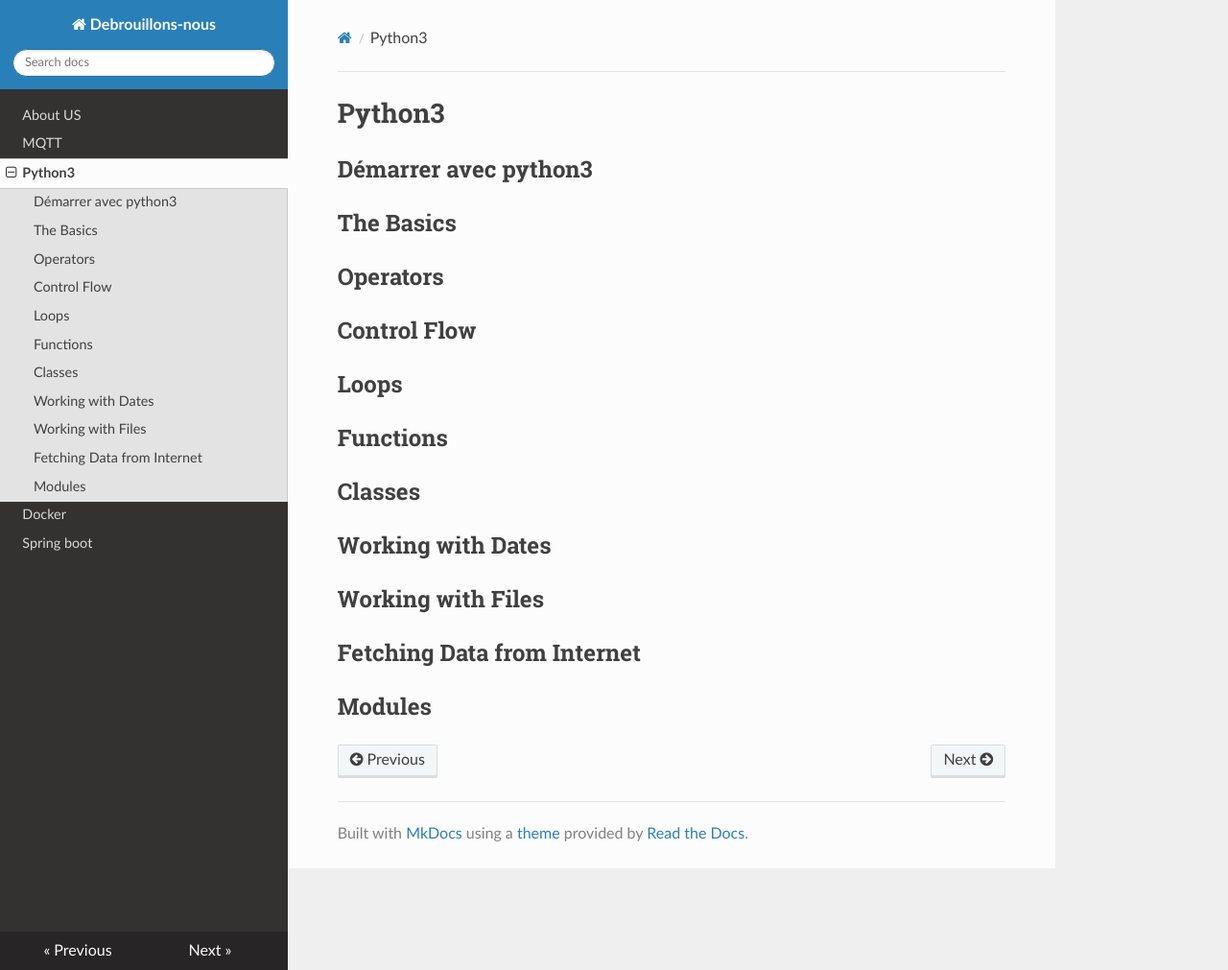
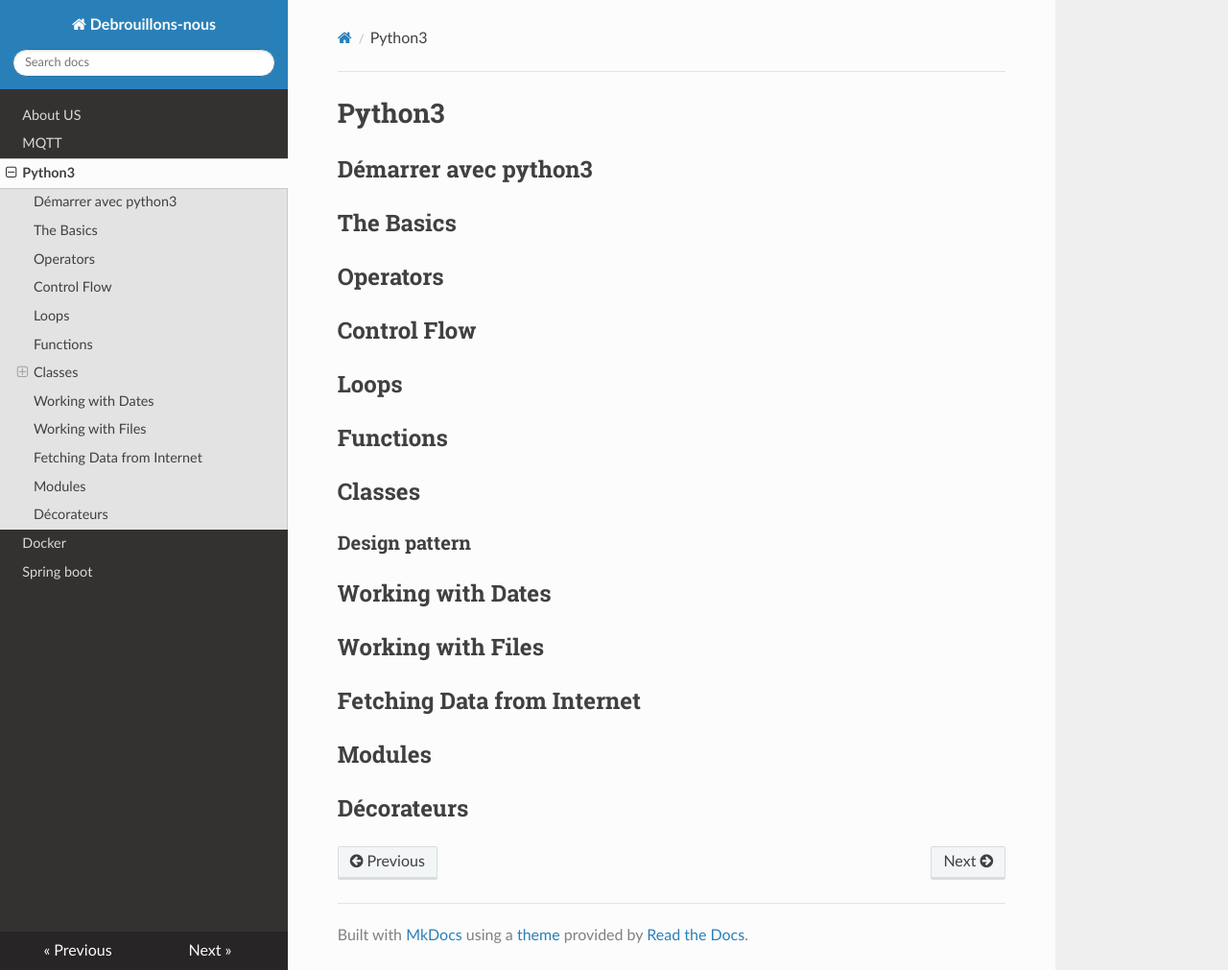
Before and after one commit to debrouillonsnous/debrouillonsnous.github.io, an MkDocs documentation site: the page built from docs/Python.md, in a window 1280 px wide and 1011 px high. Shown: the whole window at 96% size. Built offline with MkDocs 1.6.1, drawn with Linux system fonts in a browser that asks for light colours; nearby versions of some CDN libraries.

```diff
--- a/docs/Python.md
+++ b/docs/Python.md
@@ -8,7 +8,9 @@
 ## Loops
 ## Functions
 ## Classes
+### Design pattern
 ## Working with Dates
 ## Working with Files
 ## Fetching Data from Internet
 ## Modules
+## Décorateurs
```
